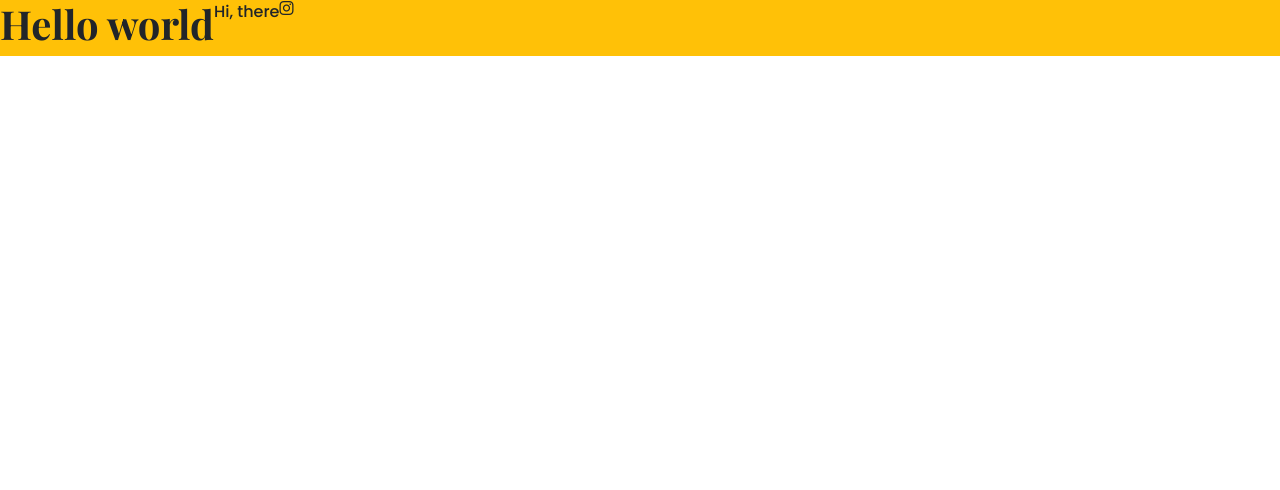
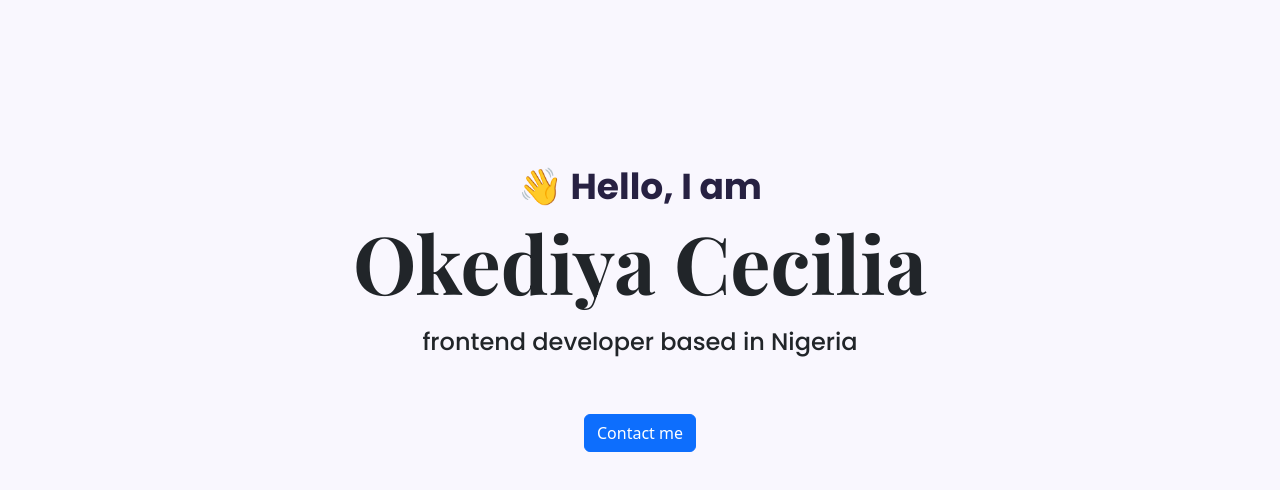
Before and after one commit to okediya-cecilia/portfolio-project, a plain HTML site: page index.html in a window 1280 px wide. Drawn offline with nearby package versions, Linux system fonts and the light colour scheme.

Commit message:
created hero homepage

```diff
--- a/index.html
+++ b/index.html
@@ -19,10 +19,13 @@
 
 </head>
 <body>
-    <div class = "d-flex bg-warning">
-  <h1>Hello world</h1>
-  <p>Hi, there</p>
-  <i class="fa-brands fa-instagram"></i>
+    <div class ="hero">
+  <p>👋 Hello, I am</p>
+  <h1>Okediya Cecilia</h1>
+  <h2 class = "mb-5"> frontend developer based in Nigeria</h2>
+  <div>
+  <a href ="#" class = "btn btn-primary"> Contact me</a>
+  </div>
   </div>
 </body>
 </html>
--- a/styles/portfolio.css
+++ b/styles/portfolio.css
@@ -1,11 +1,56 @@
-h1{
+:root{
+    --branding-color:#6c63ff;
+    --heading-font-family:'Playfair Display',
+        serif;
+    --default-font-family:'Poppins',
+        sans-serif;
+        --secondary-color: #f9f7fe;
+}
+
+body{
+    font-family: var(--default-font-family);
+}
+
+
+h1 , h2,h3,h4,h5,h6{
     color:black;
-    font-family: 'Playfair Display', serif;
+    font-family: var(--heading-font-family);
     font-weight: bold;
+}
 
+.hero h1 {
+    font-size: 80px;
+}
+.hero h2{
+    font-family: var(--default-font-family);
+    font-weight: normal;
+    font-size:24px;
+    line-height:2;
 }
 
 p{
 font-family: 'Poppins', sans-serif;
 font-weight: normal;
+color:#272142;
 }
+
+.hero{
+    background-color: var(--secondary-color);
+    text-align:center;
+    padding:160px 20px;
+}
+
+.hero p {
+    font-size:36px;
+    font-weight:bold;
+    margin:0;
+}
+
+.button{
+background: var(--branding-color);
+border-radius:50px;
+color:white;
+font-size:18px;
+line-height: 27px;
+padding: 15px 30px;
+}
```
